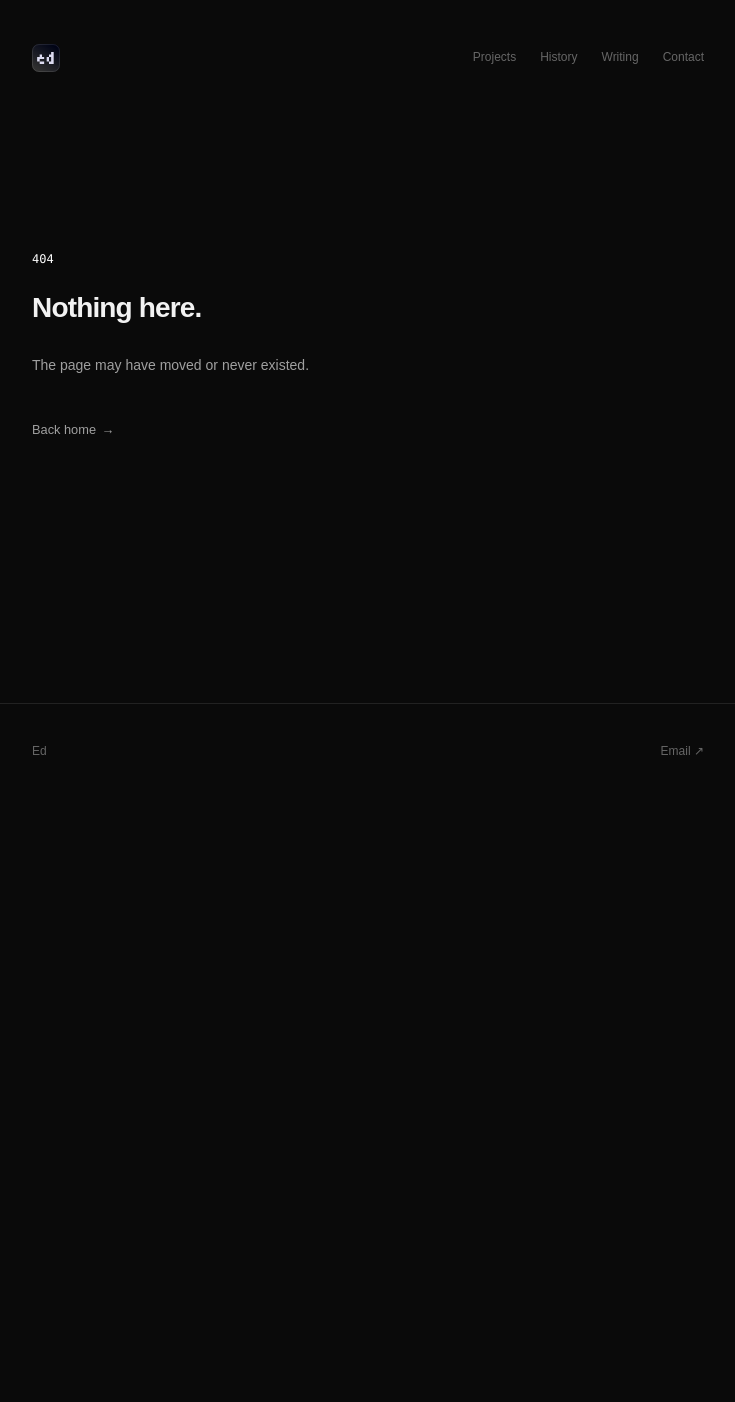
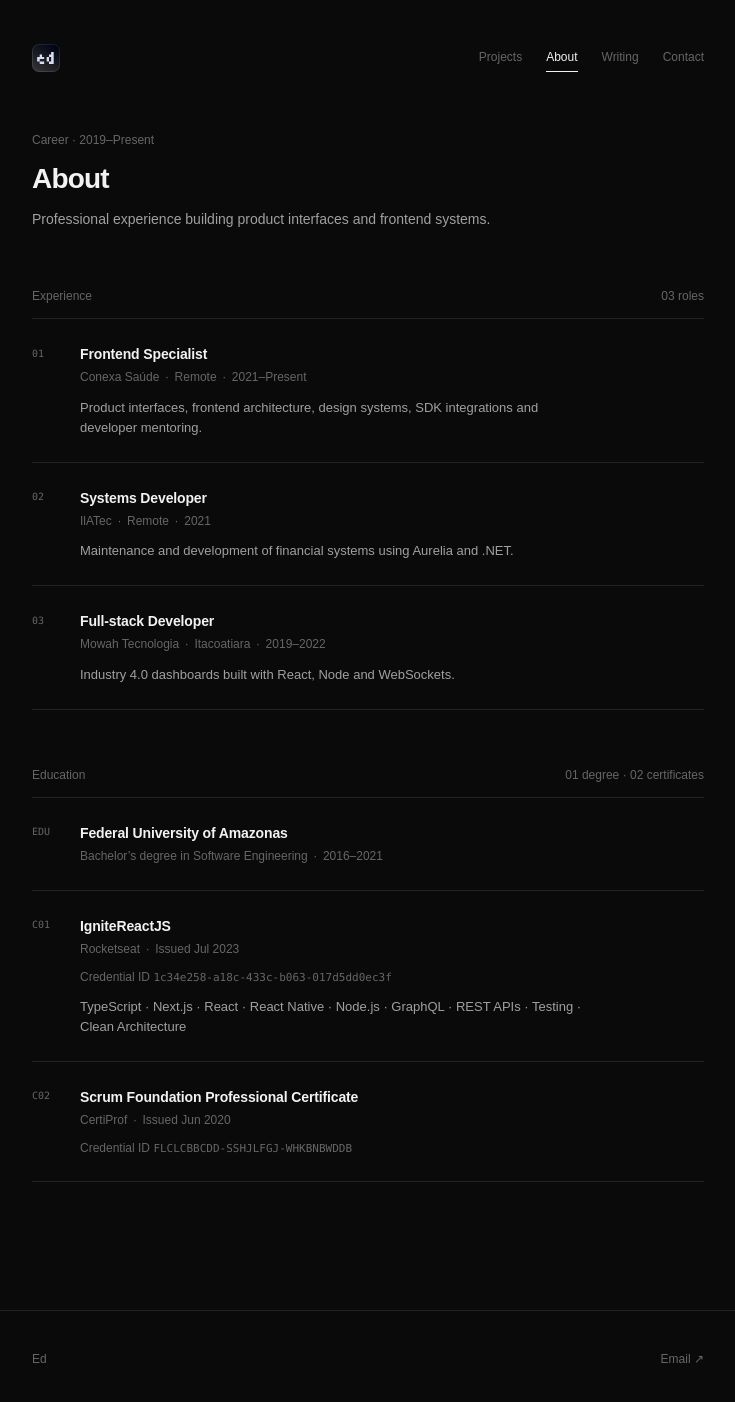
Before and after one commit to eddjnr/ed, a SvelteKit app: page /about in a window 1280 px wide. Before the commit this address had no page. Shown: the top 1402 px of the page, without its empty margins (272-1007 px from the left). Before the commit the page ends 800 px from the top, so only its background shows below. Built offline with nearby package versions, Linux system fonts and the light colour scheme.

Commit message:
feat: rename history section to about

```diff
--- a/src/routes/+layout.svelte
+++ b/src/routes/+layout.svelte
@@ -1,16 +1,17 @@
 <script lang="ts">
 	import '@fontsource-variable/onest/wght.css';
 	import './layout.css';
+	import { resolve } from '$app/paths';
 	import { page } from '$app/state';
 
 	let { children } = $props();
 
 	const navItems = [
 		{ label: 'Projects', href: '/projects' },
-		{ label: 'History', href: '/history' },
+		{ label: 'About', href: '/about' },
 		{ label: 'Writing', href: '/posts' },
 		{ label: 'Contact', href: '/contact' }
-	];
+	] as const;
 
 	function isCurrentRoute(href: string) {
 		return page.url.pathname === href || page.url.pathname.startsWith(`${href}/`);
@@ -31,7 +32,7 @@
 <div class="site">
 	<header>
 		<div class="shell header-inner">
-			<a class="home-link" href="/" aria-label="Ed, home">
+			<a class="home-link" href={resolve('/')} aria-label="Ed, home">
 				<img
 					src="/logo.png"
 					alt=""
@@ -43,7 +44,7 @@
 			<nav aria-label="Main navigation">
 				{#each navItems as item (item.href)}
 					<a
-						href={item.href}
+						href={resolve(item.href)}
 						class:active={isCurrentRoute(item.href)}
 						aria-current={isCurrentRoute(item.href) ? 'page' : undefined}
 					>
--- a/src/routes/+page.svelte
+++ b/src/routes/+page.svelte
@@ -1,4 +1,5 @@
 <script lang="ts">
+	import { resolve } from '$app/paths';
 	import ProjectCard from '$lib/components/project-card.svelte';
 	import { experience } from '$lib/data/history';
 	import { featuredProjects } from '$lib/data/projects';
@@ -114,13 +115,13 @@
 			</h2>
 		</div>
 		<div class="grid grid-cols-1 gap-3">
-			{#each featuredProjects as project}
+			{#each featuredProjects as project (project.slug)}
 				<ProjectCard {project} variant="compact" />
 			{/each}
 		</div>
 		<a
 			class="mt-2 inline-flex min-h-11 items-center text-xs text-[var(--muted)] no-underline transition-[color,transform,scale] duration-[160ms] ease-out hover:-translate-y-px hover:text-[var(--ink)] active:scale-[0.96]"
-			href="/projects">View all projects <span aria-hidden="true">→</span></a
+			href={resolve('/projects')}>View all projects <span aria-hidden="true">→</span></a
 		>
 	</section>
 
@@ -134,10 +135,10 @@
 			</h2>
 		</div>
 		<div class="border-t border-[var(--line)]">
-			{#each experience as item, index}
+			{#each experience as item, index (item.company)}
 				<a
 					class="group relative grid min-h-26 grid-cols-[1.5rem_minmax(0,1fr)_1rem] items-start gap-4 border-b border-[var(--line)] py-5 text-[var(--ink)] no-underline transition-transform duration-[160ms] ease-out active:scale-[0.96] max-[42rem]:min-h-0 max-[42rem]:grid-cols-[1.25rem_minmax(0,1fr)_1rem] max-[42rem]:gap-3"
-					href="/history"
+					href={resolve('/about')}
 				>
 					<span
 						class="pt-[0.15rem] [font-family:var(--mono)] text-[0.625rem] text-[var(--quiet)] tabular-nums"
@@ -168,7 +169,7 @@
 		</div>
 		<a
 			class="mt-2 inline-flex min-h-11 items-center text-xs text-[var(--muted)] no-underline transition-[color,transform,scale] duration-[160ms] ease-out hover:-translate-y-px hover:text-[var(--ink)] active:scale-[0.96]"
-			href="/history">View full history <span aria-hidden="true">→</span></a
+			href={resolve('/about')}>More about me <span aria-hidden="true">→</span></a
 		>
 	</section>
 
--- a/src/routes/history/+page.svelte
+++ b/src/routes/about/+page.svelte
@@ -3,14 +3,14 @@
 </script>
 
 <svelte:head>
-	<title>History — Ed</title>
-	<meta name="description" content="Ed's professional experience and education." />
+	<title>About — Ed</title>
+	<meta name="description" content="About Ed, his professional experience and education." />
 </svelte:head>
 
 <div class="page">
 	<header class="reveal">
 		<span class="eyebrow">Career · 2019–Present</span>
-		<h1 class="page-title">History</h1>
+		<h1 class="page-title">About</h1>
 		<p class="lede">Professional experience building product interfaces and frontend systems.</p>
 	</header>
 
@@ -20,7 +20,7 @@
 			<span>03 roles</span>
 		</div>
 		<div class="history-list">
-			{#each experience as item, index}
+			{#each experience as item, index (item.company)}
 				<article class="history-row">
 					<span class="history-index" aria-hidden="true">0{index + 1}</span>
 					<div class="history-copy">
@@ -43,7 +43,7 @@
 			<span>01 degree · 02 certificates</span>
 		</div>
 		<div class="history-list">
-			{#each education as item}
+			{#each education as item (item.index)}
 				<article class="history-row">
 					<span class="history-index" aria-hidden="true">{item.index}</span>
 					<div class="history-copy">
```
